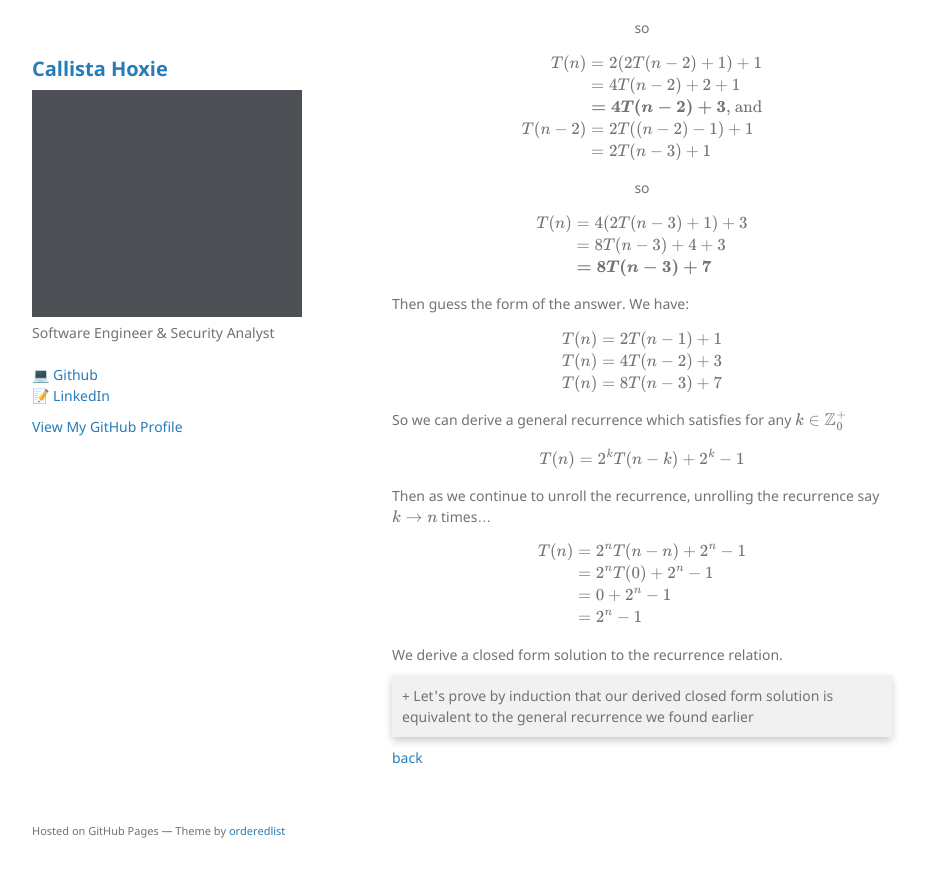
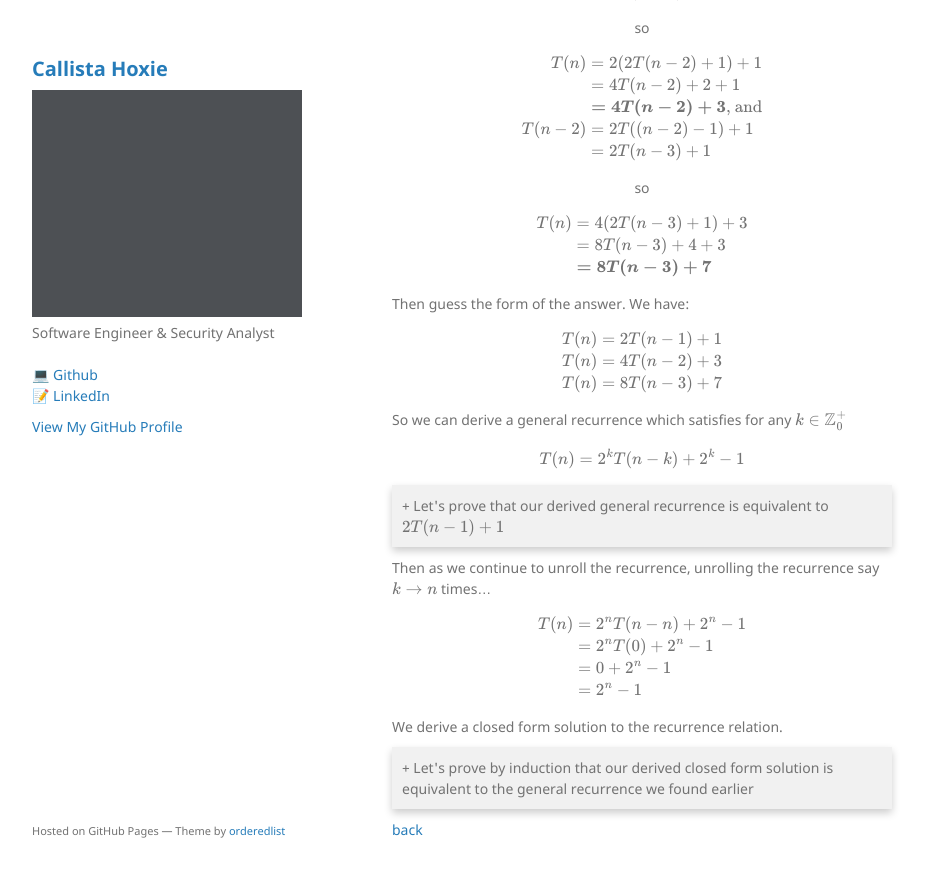
Before and after one commit to callistajosette/callistajosette.github.io, a Jekyll site: the page built from project-crease.md, in a window 1280 px wide and 900 px high, scrolled down 527 px. Shown: the top 877 px of the window, without its empty margins (178-1104 px from the left). Built offline with Jekyll 4.4.1, drawn with Linux system fonts in a browser that asks for light colours; our own code applies the rules of GitHub Pages for plain Markdown files.

Commit message:
Update project-crease.md

```diff
--- a/project-crease.md
+++ b/project-crease.md
@@ -57,6 +57,17 @@ So we can derive a general recurrence which satisfies for any $k \in \mathbb Z^+
 
 $$T(n) = 2^{k}T(n-k) + 2^{k}-1 \\$$
 
+<div class="accordion">
+  <div class="accordion-item">
+    <input type="checkbox" class="accordion-input" id="section1">
+    <label class="accordion-header" for="section1">+ Let's prove that our derived general recurrence is equivalent to $2T(n-1) + 1$</label>
+    <div class="accordion-content">
+      <p>Proof by Induction
+      We will prove by induction that</p>
+    </div>
+  </div>
+</div>
+
 Then as we continue to unroll the recurrence, unrolling the recurrence say $k \rightarrow n$ times...
 
 $$
@@ -70,10 +81,6 @@ $$
 
 We derive a closed form solution to the recurrence relation.
 
-<!-- cool box shadow possibly use for callouts -->
-<div style=" width: 100%; box-shadow: 0 4px 8px 0 rgba(0,0,0,0.2); transition: 0.3s;">
-</div>
-
 <div class="accordion">
   <div class="accordion-item">
     <input type="checkbox" class="accordion-input" id="section1">
@@ -81,14 +88,12 @@ We derive a closed form solution to the recurrence relation.
     <div class="accordion-content">
       <p>Proof by Induction
       We will prove by induction that the derived closed form solution $T(n)=2^{n}-1$ satisfies the recurrence relation $T(n)= 2^{k}T(n-k)+2^{k}-1$.
-
-Basis
-base case: n=0, 1
-0: trivial case, 0 discs requires 0 moves to solve
-1: T(1)=2^{1}</p>
+      Basis
+      base case: n=0, 1
+      0: trivial case, 0 discs requires 0 moves to solve
+      1: T(1)=2^{1}</p>
     </div>
-    </div>
-  <!-- Add more accordion items as needed -->
+  </div>
 </div>
 
 
```
